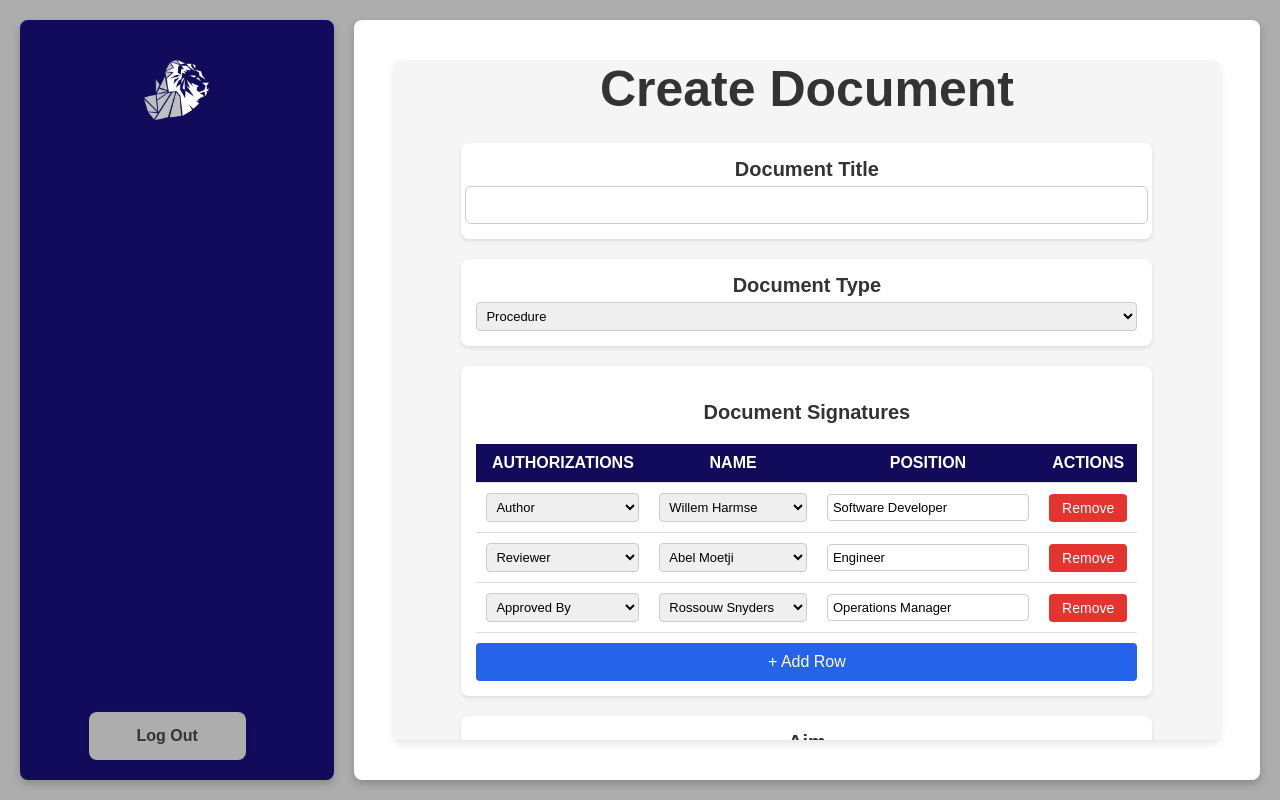
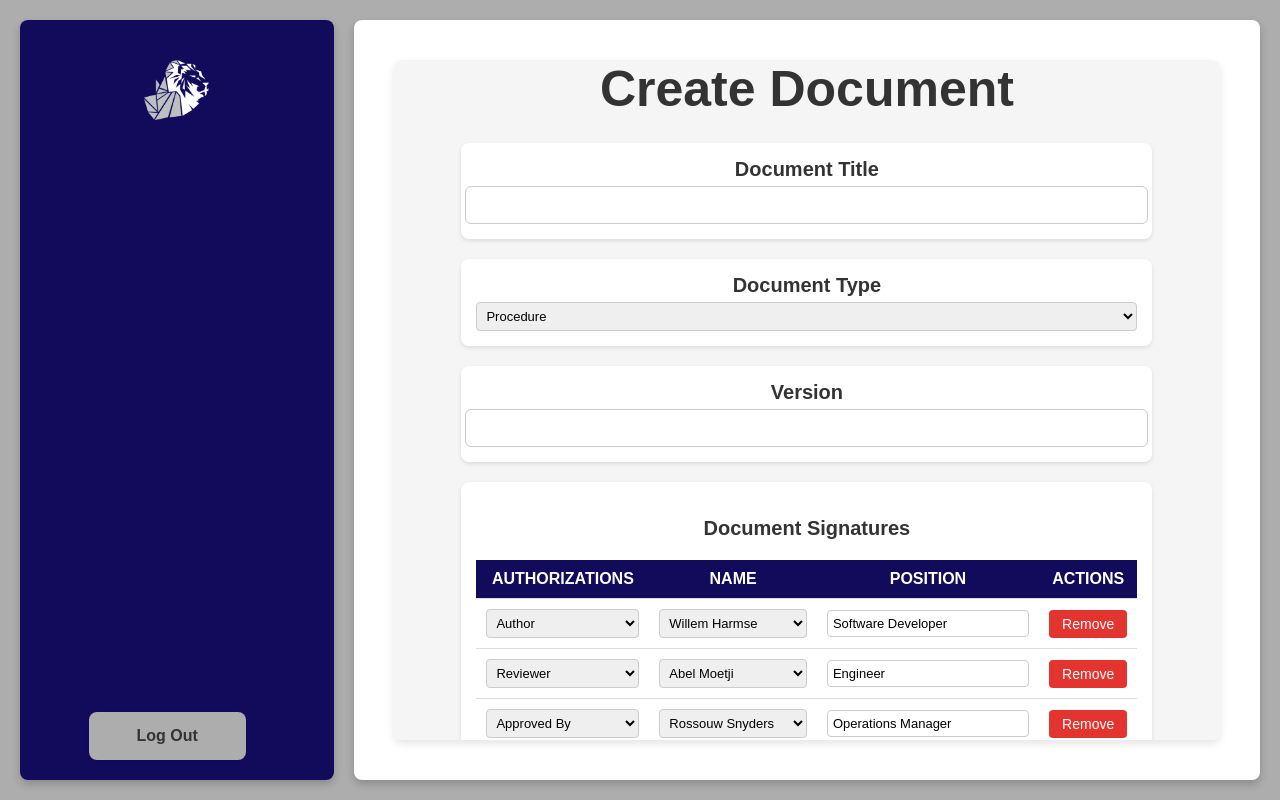
Before and after one commit to willemharmse/FrontendDMS, a React (Create React App) app: page /FrontendDMS/documentCreate in a window 1280 px wide. Built offline with nearby package versions, Linux system fonts and the light colour scheme; no server answers.

Commit message:
Enhance CreatePage component: add version input field and adjust ReferenceTable for improved data handling

```diff
--- a/src/components/CreatePage.js
+++ b/src/components/CreatePage.js
@@ -58,7 +58,7 @@ const CreatePage = () => {
     aim: "",
     scope: "",
     date: new Date().toLocaleDateString(),
-    version: "1.0",
+    version: "",
     rows: [
       { auth: "Author", name: "Willem Harmse", pos: "Software Developer", num: 1 },
       { auth: "Reviewer", name: "Abel Moetji", pos: "Engineer", num: 2 },
@@ -279,6 +279,11 @@ const CreatePage = () => {
             </select>
           </div>
 
+          <div className="input-box">
+            <label className="font-fam-labels">Version</label>
+            <input type="text" name="version" className="font-fam" value={formData.version} onChange={handleInputChange} />
+          </div>
+
           <DocumentSignaturesTable rows={formData.rows} handleRowChange={handleRowChange} addRow={addRow} removeRow={removeRow} />
 
           <div className="input-box">
--- a/src/components/CreatePage/ReferenceTable.jsx
+++ b/src/components/CreatePage/ReferenceTable.jsx
@@ -93,8 +93,8 @@ const ReferenceTable = ({ referenceRows, addRefRow, removeRefRow, updateRefRow }
                 <thead>
                     <tr>
                         <th>Nr</th>
+                        <th>Document ID</th>
                         <th>Reference</th>
-                        <th>Document ID</th>
                         <th className="ref-but-row">Actions</th>
                     </tr>
                 </thead>
@@ -104,6 +104,15 @@ const ReferenceTable = ({ referenceRows, addRefRow, removeRefRow, updateRefRow }
                             <td>{row.nr}</td>
                             <td>
                                 <input
+                                    readOnly
+                                    type="text"
+                                    className="table-control"
+                                    value={row.refDesc}
+                                    onChange={(e) => handleInputChange(index, "refDesc", e.target.value)}
+                                />
+                            </td>
+                            <td>
+                                <input
                                     type="text"
                                     className="table-control"
                                     value={row.ref}
@@ -111,15 +120,6 @@ const ReferenceTable = ({ referenceRows, addRefRow, removeRefRow, updateRefRow }
                                     onFocus={() => setShowDropdown(index)}
                                     onBlur={() => setTimeout(() => setShowDropdown(null), 200)}
                                     ref={(el) => (inputRefs.current[index] = el)}
-                                />
-                            </td>
-                            <td>
-                                <input
-                                    readOnly
-                                    type="text"
-                                    className="table-control"
-                                    value={row.refDesc}
-                                    onChange={(e) => handleInputChange(index, "refDesc", e.target.value)}
                                 />
                             </td>
                             <td className="ref-but-row">
```
